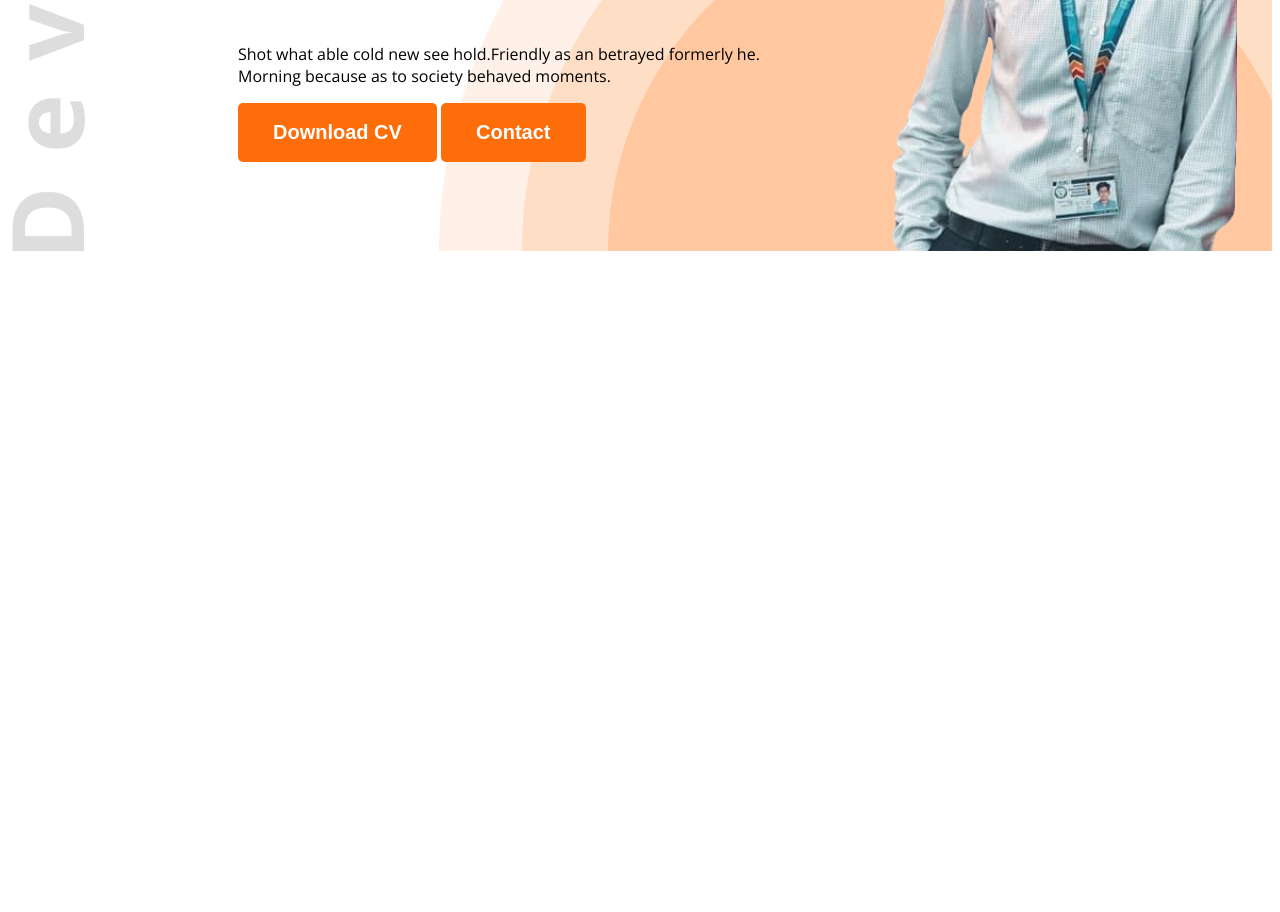
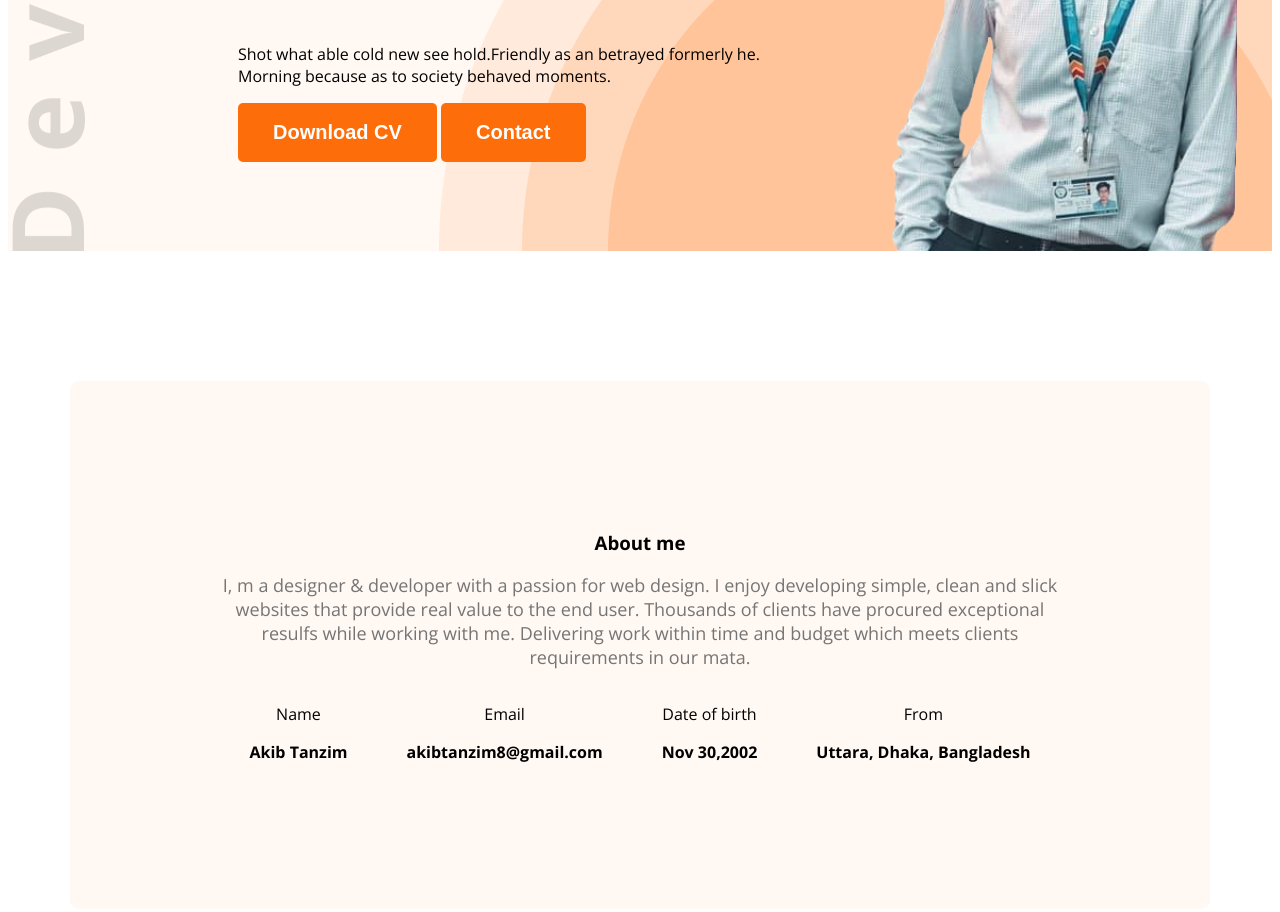
Before and after one commit to akib1437/portfolio, a plain HTML site: page index.html in a window 1280 px wide. Shown: the part 562-1474 px from the top of the page. Before the commit the page ends 821 px from the top, so only its background shows below. Drawn offline with nearby package versions, Linux system fonts and the light colour scheme.

Commit message:
added aboutpage

```diff
--- a/index.html
+++ b/index.html
@@ -13,7 +13,7 @@
 </head>
 
 <body class="open-sans-normal">
-    <header class="header">
+    <header class="header secondary-bg">
         <nav>
             <h3 class="nav-title">Ak<span class="text-primary">i</span>b</h3>
             <ul>
@@ -27,7 +27,8 @@
             <div class="banner-content">
                 <h4 class="banner-greetings dark-2"> Hi, I am</h4>
                 <h1 class="banner-title">Akib Tanzim</h1>
-                <p class="banner-description">Shot what able cold new see hold.Friendly as an betrayed formerly he. Morning because as to society behaved moments.</p>
+                <p class="banner-description">Shot what able cold new see hold.Friendly as an betrayed formerly he.
+                    Morning because as to society behaved moments.</p>
                 <button class="btn-primary">Download CV</button>
                 <button class="btn-primary">Contact</button>
             </div>
@@ -35,7 +36,29 @@
         </div>
     </header>
     <main>
-
+        <section class="about secondary-bg">
+            <h3 class="section-title">About me</h3>
+            <p class="section-description">I, m a designer & developer with a passion for web design. I enjoy developing simple, clean and slick websites that provide real value to the end user. Thousands of clients have procured exceptional resulfs while working with me. Delivering work within time and budget which meets clients requirements in our mata.</p>
+            <div class="about-items">
+                <!-- .about-item*4>p.item-title+p.item-description -->
+                <div class="about-item">
+                    <p class="item-title">Name</p>
+                    <p class="item-description">Akib Tanzim</p>
+                </div>
+                <div class="about-item">
+                    <p class="item-title">Email</p>
+                    <p class="item-description">akibtanzim8@gmail.com</p>
+                </div>
+                <div class="about-item">
+                    <p class="item-title">Date of birth</p>
+                    <p class="item-description">Nov 30,2002</p>
+                </div>
+                <div class="about-item">
+                    <p class="item-title">From</p>
+                    <p class="item-description">Uttara, Dhaka, Bangladesh</p>
+                </div>
+            </div>
+        </section>
     </main>
     <footer>
 
--- a/style/portfolio.css
+++ b/style/portfolio.css
@@ -1,6 +1,3 @@
-
-
-
 .open-sans-normal {
     font-family: "Open Sans", sans-serif;
     font-optical-sizing: auto;
@@ -10,71 +7,119 @@
 }
 
 /* shared style */
-.text-primary{
+.secondary-bg {
+    background-color: #FFF8F3;
+}
+
+.text-primary {
     color: #FD6E0A;
 }
-.dark-2{
+
+.dark-2 {
     color: #474747;
 }
-.btn-primary{
+
+.btn-primary {
     background-color: #FD6E0A;
     font-weight: bold;
     color: white;
-    padding: 18px 35px ;
+    padding: 18px 35px;
     border-radius: 5px;
     font-size: 20px;
     border: none;
 }
+
+.setion-title {
+    font-size: 35px;
+    font-weight: bold;
+    color: #181818;
+}
+
+.section-description {
+    font-size: 18px;
+    color: rgb(117, 117, 117);
+}
+
 /* header */
-.header{
+.header {
     background-image: url(../images/developer.png), url(../images/header_bg.png);
     background-repeat: no-repeat;
     background-position: top left, bottom right;
 }
+
 /* nav styles */
-nav{
+nav {
     display: flex;
     align-items: center;
     justify-content: space-between;
     margin: 50px 230px;
 }
 
-.nav-title{
+.nav-title {
     font-weight: 800;
     font-size: 45px;
 }
-nav ul{
+
+nav ul {
     display: flex;
     align-items: center;
 
 }
-nav ul li{
+
+nav ul li {
     list-style: none;
     margin-right: 50px;
 }
-nav li a{
+
+nav li a {
     text-decoration: none;
 
     font-size: 20px;
 }
+
 /* banner styles */
-.banner{
+.banner {
     display: flex;
     justify-content: space-between;
     margin: 0 35px 0 230px;
 }
-.banner-content{
+
+.banner-content {
     max-width: 585px;
 
 }
-.banner-greetings{
+
+.banner-greetings {
     font-size: 45px;
     font-weight: 600;
 }
-.banner-title{
+
+.banner-title {
     font-weight: bold;
     font-size: 85px;
 }
-.banner-profile-pic{
+
+.banner-profile-pic {
     width: 580px;
 }
+
+/* main styles */
+main {
+    max-width: 1140px;
+    margin: 0 auto;
+}
+
+/* about styles */
+.about {
+    border-radius: 10px;
+    padding: 130px 150px;
+    text-align: center;
+    margin-top: 130px;
+}
+.about-items{
+    display: flex;
+    justify-content: space-around;
+}
+.item-description{
+    font-weight: 700;
+}
```
Lines whose indentation alone changed are shown as unchanged.
